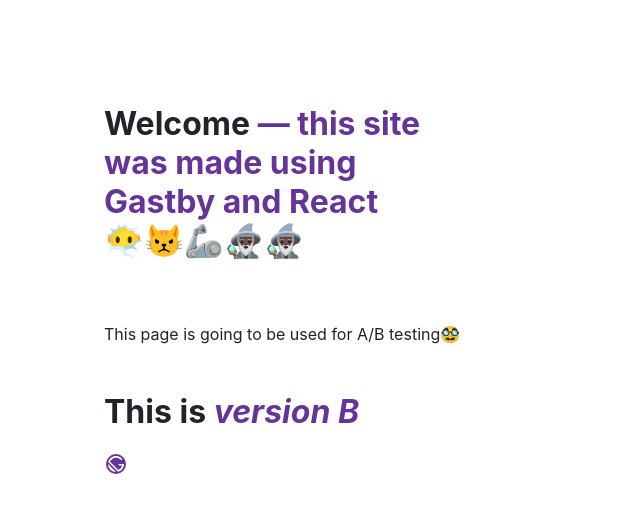
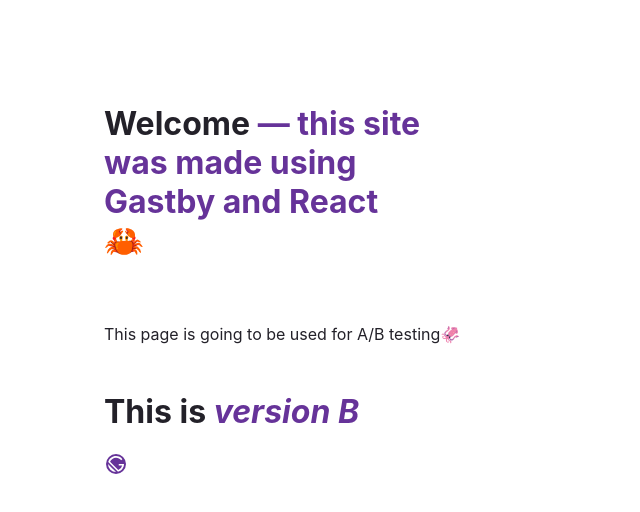
Before and after one commit to Jjanzen27/gatsby-ab-test, a Gatsby site: page / in a window 1280 px wide. Shown: the whole page, without its empty margins (0-640 px from the left). Built offline with nearby package versions, Linux system fonts and the light colour scheme; Gatsby itself is replaced by a stand-in of ours.

Commit message:
version C

```diff
--- a/src/pages/index.js
+++ b/src/pages/index.js
@@ -27,13 +27,13 @@
         Welcome
         <span style={headingAccentStyles}> — this site was made using Gastby and React </span>
         <span role="img" aria-label="Party popper emojis">
-          😶‍🌫️😾🦾🧙🏿‍♂️🧙🏿‍♂️
+          🦀
         </span>
       </h1>
       <p style={paragraphStyles}>
         This page is going to be used for A/B testing
         <span role="img" aria-label="Sunglasses smiley emoji">
-          🥸
+          🦑
         </span>
       </p>
       <h1>This is <em style={headingAccentStyles}>version B</em></h1>
```
